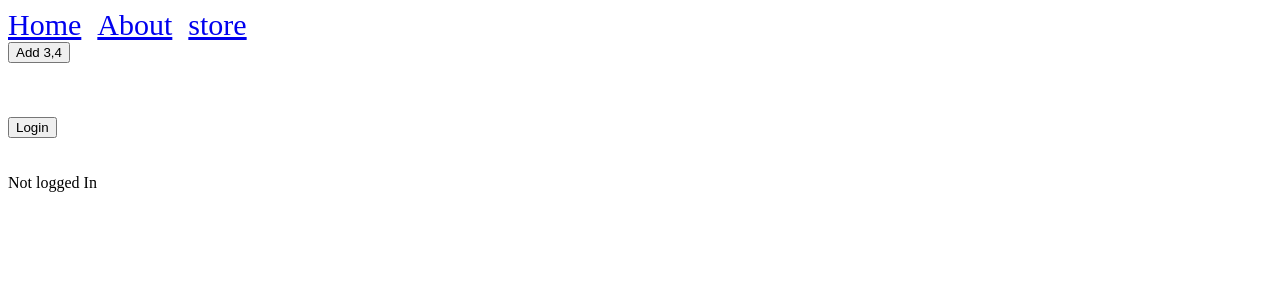
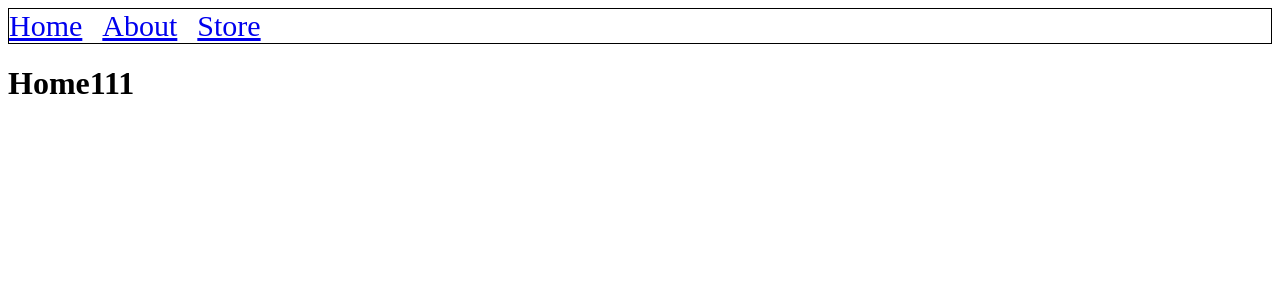
Before and after one commit to bobbyDeepak1415/code_splitting, a React (Vite) app: page / in a window 1280 px wide. Shown: the top 300 px of the page. Built offline with nearby package versions, Linux system fonts and the light colour scheme.

Commit message:
setup done

```diff
--- a/src/main.jsx
+++ b/src/main.jsx
@@ -1,12 +1,12 @@
 import { StrictMode } from "react";
 import { createRoot } from "react-dom/client";
-import App from "./App";
+import App1 from "./components/App1";
 import { BrowserRouter } from "react-router-dom";
 
 createRoot(document.getElementById("root")).render(
   <StrictMode>
     <BrowserRouter>
-      <App/>
+      <App1/>
     </BrowserRouter>
   </StrictMode>
 );
```
